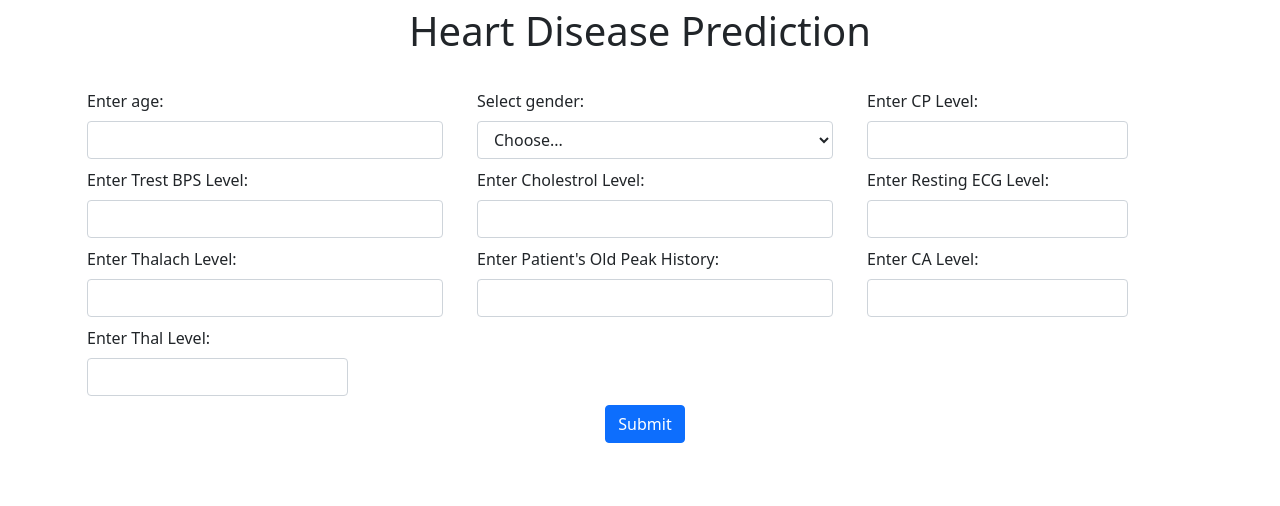
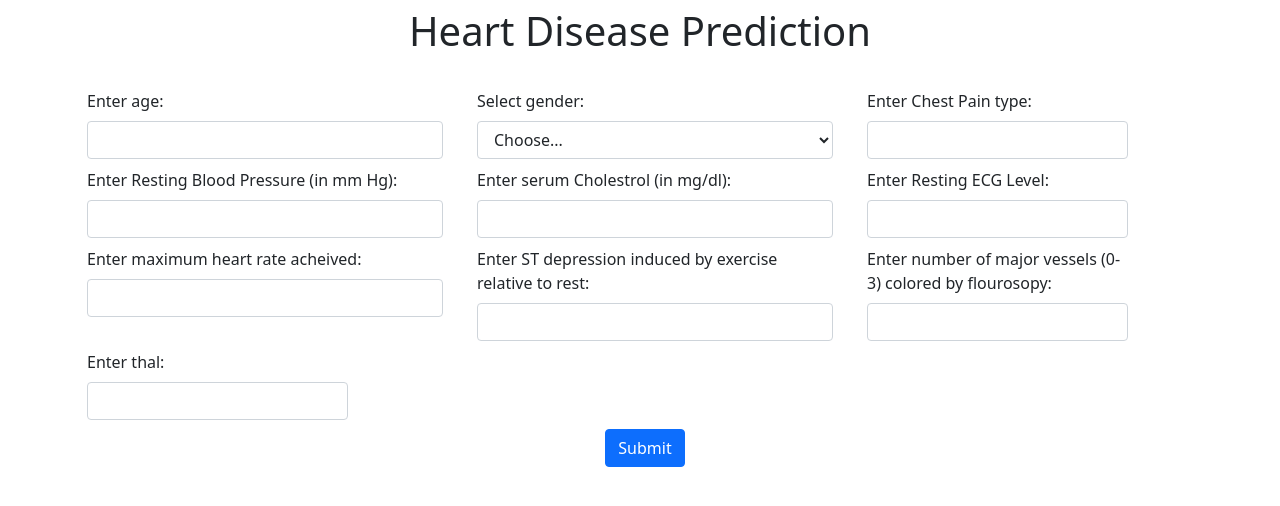
Before and after one commit to kumaryash18/heart_disease_prediction_web, a Flask app: page / in a window 1280 px wide. Shown: the top 506 px of the page. Run offline with Flask 2, Linux system fonts and the light colour scheme.

Commit message:
feat: UI update

```diff
--- a/templates/index.html
+++ b/templates/index.html
@@ -39,15 +39,15 @@
                 </select>
             </div>
             <div class="col-md-3">
-                <label class="form-label">Enter CP Level:</label>
+                <label class="form-label">Enter Chest Pain type:</label>
                 <input type="text" name="cp" class="form-control">
             </div>
             <div class="col-md-4">
-                <label class="form-label">Enter Trest BPS Level:</label>
+                <label class="form-label">Enter Resting Blood Pressure (in mm Hg):</label>
                 <input type="text" name="trestbps" class="form-control">
             </div>
             <div class="col-md-4">
-                <label class="form-label">Enter Cholestrol Level:</label>
+                <label class="form-label">Enter serum Cholestrol (in mg/dl):</label>
                 <input type="text" name="chol" class="form-control">
             </div>
             <div class="col-md-3">
@@ -55,19 +55,19 @@
                 <input type="text" name="restecg" class="form-control">
             </div>
             <div class="col-md-4">
-                <label class="form-label">Enter Thalach Level:</label>
+                <label class="form-label">Enter maximum heart rate acheived:</label>
                 <input type="text" name="thalach" class="form-control">
             </div>
             <div class="col-md-4">
-                <label class="form-label">Enter Patient's Old Peak History:</label>
+                <label class="form-label">Enter ST depression induced by exercise relative to rest:</label>
                 <input type="text" name="oldpeak" class="form-control">
             </div>
             <div class="col-md-3">
-                <label class="form-label">Enter CA Level:</label>
+                <label class="form-label">Enter number of major vessels (0-3) colored by flourosopy:</label>
                 <input type="text" name="ca" class="form-control">
             </div>
             <div class="col-md-3">
-                <label class="form-label">Enter Thal Level:</label>
+                <label class="form-label">Enter thal:</label>
                 <input type="text" name="thal" class="form-control">
             </div>
             <br>
```
